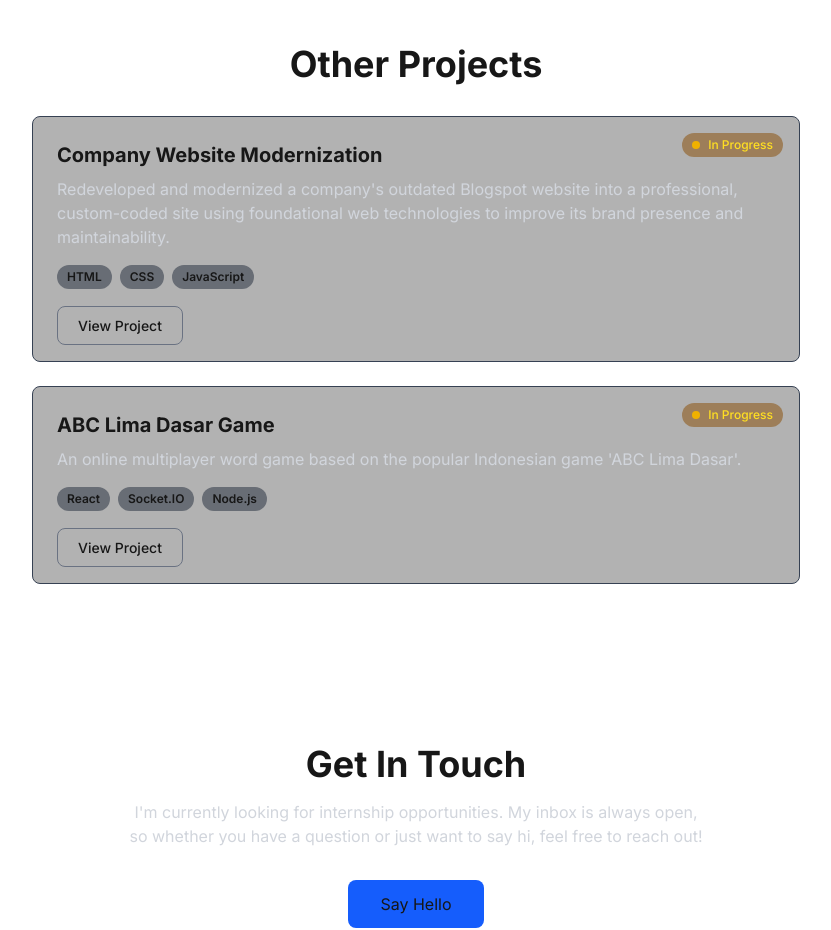
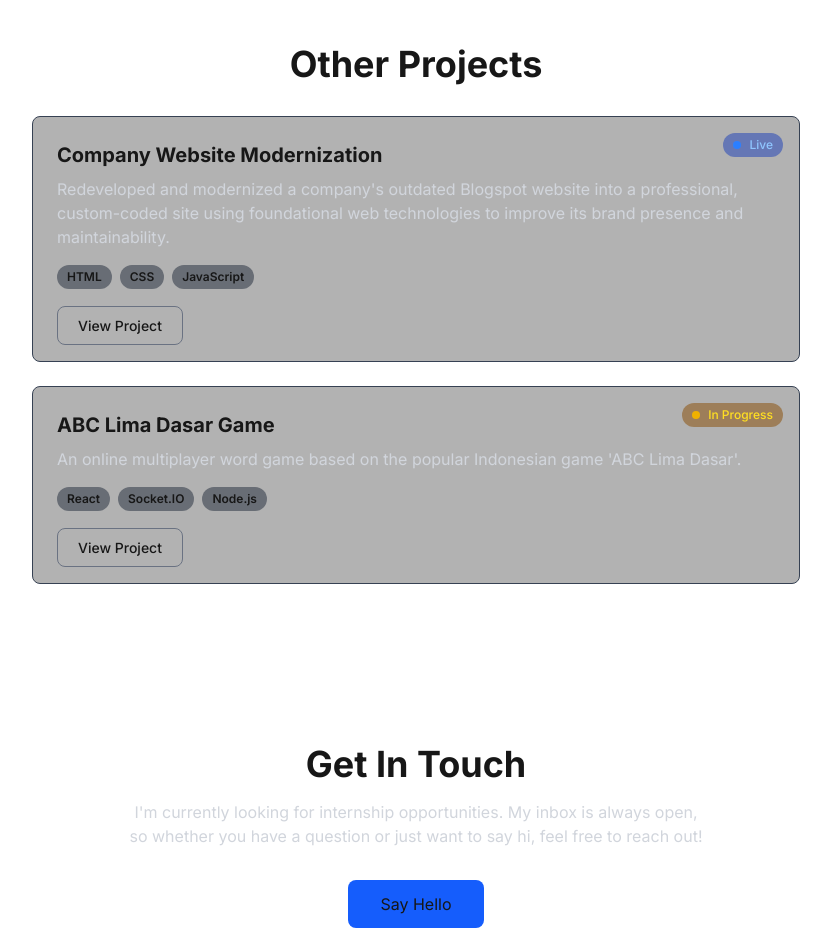
Before and after one commit to clariantb/my-portfolio, a Next.js app: page / in a window 1280 px wide. Shown: the part 2480-3410 px from the top of the page, without its empty margins (224-1055 px from the left). Built offline with nearby package versions, Linux system fonts and the light colour scheme.

Commit message:
Update OtherProjects.tsx
changed in progress to live

```diff
--- a/src/components/OtherProjects.tsx
+++ b/src/components/OtherProjects.tsx
@@ -6,7 +6,7 @@ const otherProjectsData = [
     description: "Redeveloped and modernized a company's outdated Blogspot website into a professional, custom-coded site using foundational web technologies to improve its brand presence and maintainability.",
     tags: ["HTML", "CSS", "JavaScript"],
     link: "https://sanminglobe.netlify.app/",
-    status: "In Progress",
+    status: "Live",
   },
   {
     title: "ABC Lima Dasar Game",
```
